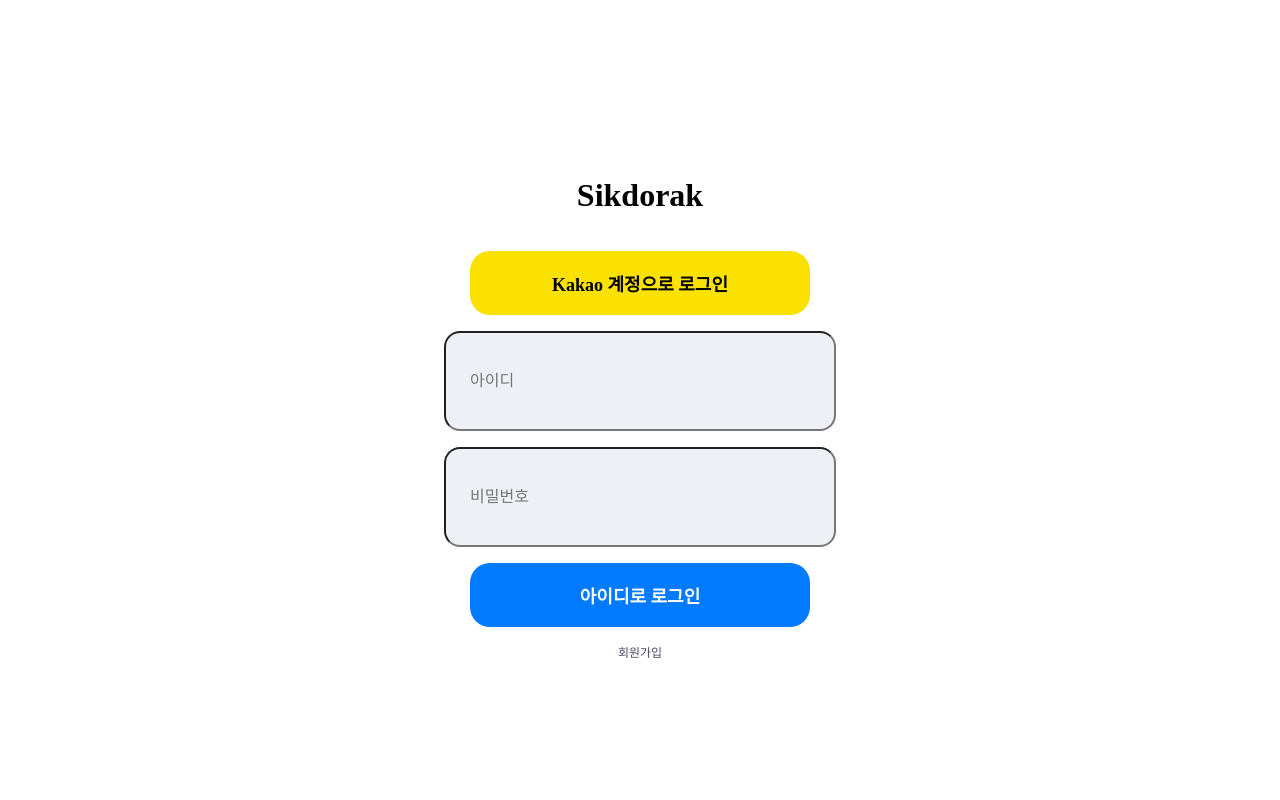
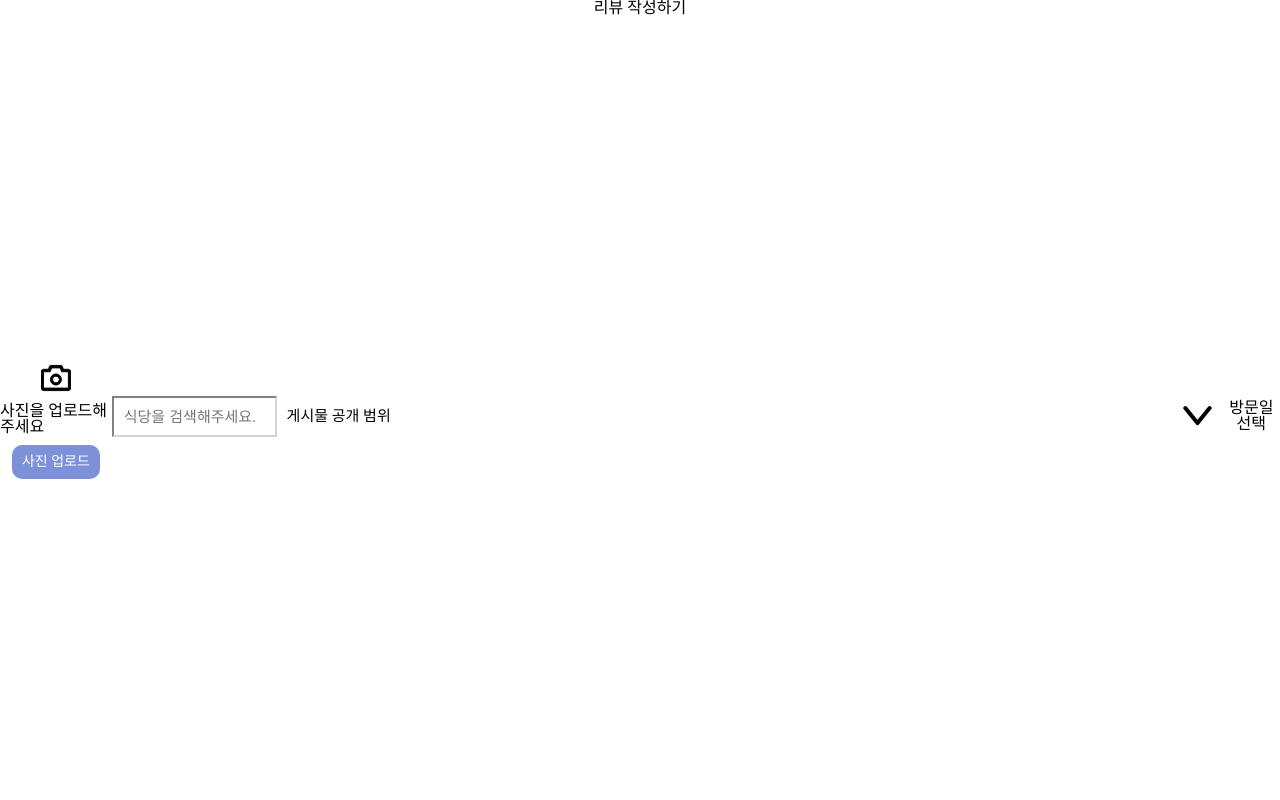
Before and after one commit to jjik-muk/sikdorak, a React (Create React App) app in the folder fe/: page /write-review in a window 1280 px wide. Shown: the top 800 px of the page. Built offline with nearby package versions, Linux system fonts and the light colour scheme.

Commit message:
feat: :sparkles: 라우팅 설치 및 적용

```diff
--- a/fe/package.json
+++ b/fe/package.json
@@ -13,6 +13,7 @@
     "@types/styled-components": "^5.1.25",
     "react": "^18.2.0",
     "react-dom": "^18.2.0",
+    "react-router-dom": "^6.3.0",
     "react-scripts": "5.0.1",
     "styled-components": "^5.3.5",
     "styled-reset": "^4.4.2",
--- a/fe/src/App.tsx
+++ b/fe/src/App.tsx
@@ -1,12 +1,19 @@
+import Login from 'pages/Login/Login';
 import ReviewWrite from 'pages/ReviewWrite/ReviewWrite';
-import Login from './pages/Login/Login';
+import { BrowserRouter, Route, Routes } from 'react-router-dom';
+import GlobalStyle from 'styles/GlobalStyle';
 
 function App() {
   return (
-    <div className="App">
-      <Login />
-      <ReviewWrite />
-    </div>
+    <>
+      <GlobalStyle />
+      <BrowserRouter>
+        <Routes>
+          <Route path="/" element={<Login />} />
+          <Route path="/write-review" element={<ReviewWrite />} />
+        </Routes>
+      </BrowserRouter>
+    </>
   );
 }
 
--- a/fe/src/components/ImgUpload/ImgUpload.tsx
+++ b/fe/src/components/ImgUpload/ImgUpload.tsx
@@ -5,7 +5,7 @@ import { ImgUploadWrapper } from './ImgUpload.styled';
 function ImgUpload() {
   return (
     <ImgUploadWrapper>
-      <Icon icon="Photo" />
+      <Icon icon="Photo" fill="black" />
       <div>사진을 업로드해주세요</div>
       <Button />
     </ImgUploadWrapper>
```
Also changed, not shown: 1 other file (tests, documents, lock files or other folders).
